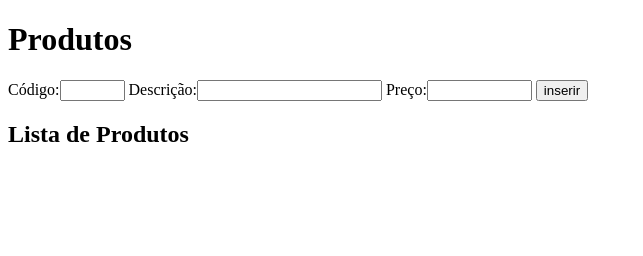
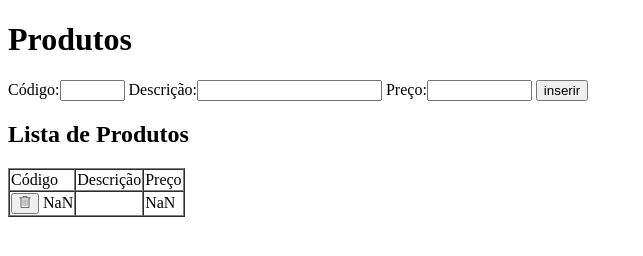
Before and after one commit to hibernon/crud-javascript-json, a plain HTML site: page index.html in a window 1280 px wide. Both pictures are taken after a click on the input "inserir". Shown: the whole page, without its empty margins (0-643 px from the left). Drawn offline with Linux system fonts and the light colour scheme.

Commit message:
chore: primeira release

```diff
--- a/index.html
+++ b/index.html
@@ -8,10 +8,11 @@
   </head>
   <body>
     <h1>Produtos</h1>
-    <label>Código:<input type="text" id="cod" size="5" /> </label>
-    <label>Descrição:<input type="text" id="desc" size="20" /> </label>
-    <label>Preço:<input type="text" id="pre" size="10" /> </label>
+    <label>Código:<input type="text" id="codigo" size="5" /> </label>
+    <label>Descrição:<input type="text" id="descricao" size="20" /> </label>
+    <label>Preço:<input type="text" id="preco" size="10" /> </label>
     <input type="submit" value="inserir" onclick="inserir()" /><br />
     <h2>Lista de Produtos</h2>
+    <div id="tabela"></div>
   </body>
 </html>
--- a/json-produto.js
+++ b/json-produto.js
@@ -0,0 +1,38 @@
+var produtos = [];
+
+function inserir() {
+  produtos.push({
+    codigo: parseInt(codigo.value),
+    descricao: descricao.value,
+    preco: parseFloat(preco.value),
+  });
+  mostrar();
+}
+
+function remover(i) {
+  produtos.splice(i, 1);
+  mostrar();
+}
+
+function mostrar() {
+  console.log(JSON.stringify(produtos));
+  var conteudo =
+    "<table cellspacing='0' cellpading='4' border= '1'>" +
+    "<tr><td>Código</td>" +
+    "<td>Descrição</td>" +
+    "<td>Preço</td></tr>";
+  for (var i in produtos) {
+    conteudo +=
+      "<tr><td><button onclick='remover(" +
+      i +
+      ")'><image src='deletar.png' height='12px'></button> " +
+      produtos[i].codigo +
+      "</td><td> " +
+      produtos[i].descricao +
+      "</td><td align='rigth'>" +
+      produtos[i].preco.toFixed(2) +
+      "</td></tr>";
+  }
+  conteudo += "</table>";
+  tabela.innerHTML = conteudo;
+}
```
Also changed, not shown: deletar.png (added).
